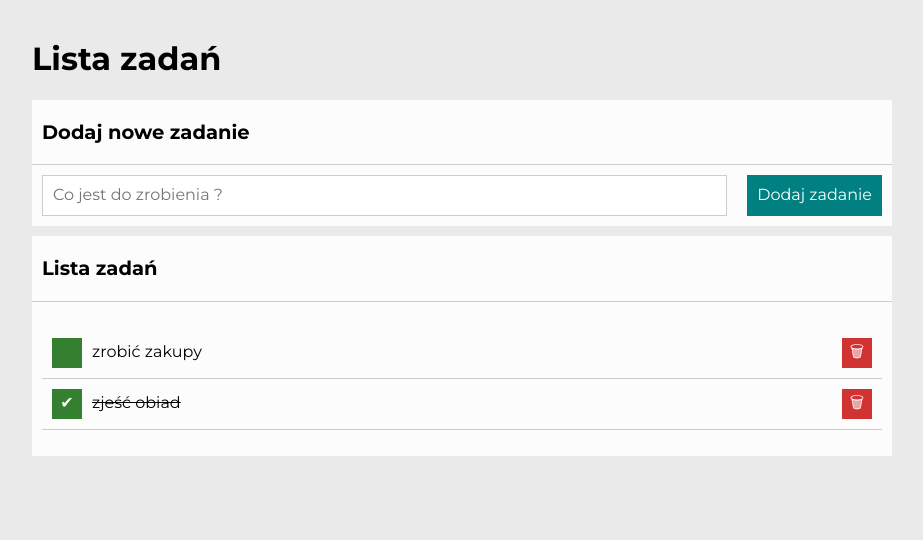
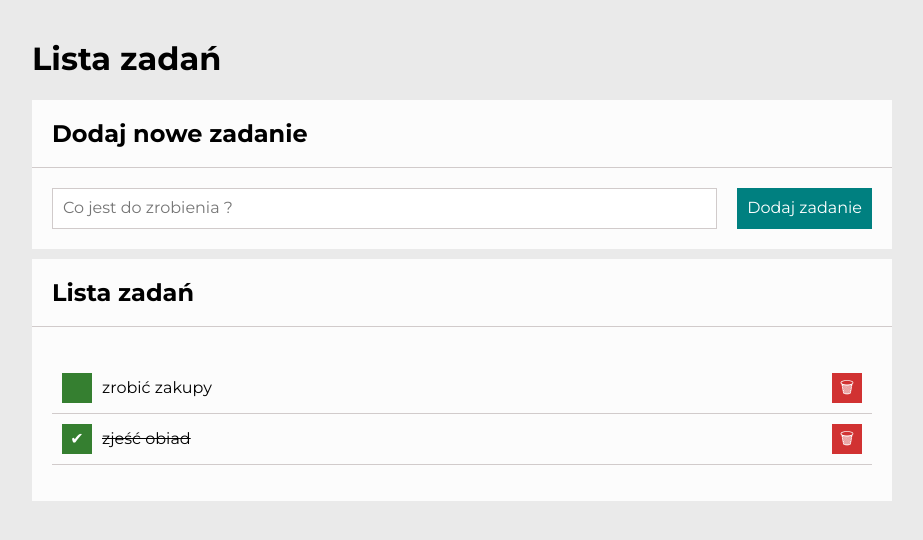
Before and after one commit to WiktoriaNizielska/toDoList, a plain HTML site: page index.html in a window 1280 px wide. Shown: the whole page, without its empty margins (178-1101 px from the left). Drawn offline with nearby package versions, Linux system fonts and the light colour scheme.

Commit message:
correct padding

```diff
--- a/css/container.css
+++ b/css/container.css
@@ -1,5 +1,7 @@
-.container{
+.container {
     padding: 20px;
     max-width: 900px;
-    margin:auto;
+    margin: auto;
+    font-family: 'Montserrat', sans-serif;
+    background-color: rgb(234, 234, 234);
 }
--- a/css/form.css
+++ b/css/form.css
@@ -10,22 +10,22 @@
     }
 }
 
-.form_input {
+.form__input {
     padding: 10px;
     border: solid rgb(209, 203, 203) 1px;
 }
 
-.form_button {
+.form__button {
     background: teal;
     color: white;
     border: none;
     padding: 10px;
 }
 
-.form_button:hover {
-    background-color:rgb(6, 167, 167) ;
+.form__button:hover {
+    background-color: rgb(6, 167, 167);
 }
 
-.form_button:active {
-    background-color:rgb(13, 192, 192) ;
+.form__button:active {
+    background-color: rgb(13, 192, 192);
 }
--- a/css/section.css
+++ b/css/section.css
@@ -5,14 +5,13 @@
     max-width: 900px;
 }
 
-.section_header {
+.section__header {
     margin: 0;
     border-bottom: 1px solid rgb(209, 203, 203);
-    font-size: 13px;
-    padding: 5px 10px;
+    padding: 20px;
 }
 
-.section_body {
-    padding: 10px;
+.section__body {
+    padding: 20px;
     word-break: break-word;
 }
--- a/css/style.css
+++ b/css/style.css
@@ -5,8 +5,3 @@ html {
 *, ::after, ::before {
     box-sizing: inherit;
 }
-
-body {
-    font-family: 'Montserrat', sans-serif;
-    background-color: rgb(234, 234, 234);
-}
--- a/css/tasks.css
+++ b/css/tasks.css
@@ -3,7 +3,7 @@
     padding-left: 0px;
 }
 
-.tasks_item {
+.tasks__item {
     display: grid;
     grid-template-columns: auto 1fr auto;
     grid-gap: 10px;
@@ -12,7 +12,7 @@
     border-bottom: 1px solid rgb(209, 203, 203);
 }
 
-.tasks_button {
+.tasks__button {
     border: none;
     color: white;
     width: 30px;
@@ -20,30 +20,30 @@
     padding: 0;
 }
 
-.tasks_content--done {
+.tasks__content--done {
     text-decoration: line-through;
 }
 
-.tasks_button--toggleDone {
+.tasks__button--toggleDone {
     background-color: rgb(53, 127, 48);
 }
 
-.tasks_button--toggleDone:hover {
+.tasks__button--toggleDone:hover {
     background-color: rgb(69, 164, 62);
 }
 
-.tasks_button--toggleDone:active {
+.tasks__button--toggleDone:active {
     background-color: rgb(83, 197, 75);
 }
 
-.tasks_button--remove {
+.tasks__button--remove {
     background-color: rgb(209, 50, 50);
 }
 
-.tasks_button--remove:hover {
+.tasks__button--remove:hover {
     background-color: rgb(228, 65, 65);
 }
 
-.tasks_button--remove:active {
+.tasks__button--remove:active {
     background-color: rgb(225, 78, 78);
 }
--- a/index.html
+++ b/index.html
@@ -18,34 +18,28 @@
     <link href="https://fonts.googleapis.com/css2?family=Montserrat:wght@400;600;700&display=swap" rel="stylesheet">
 </head>
 
-<body>
-    <main class="container">
+<body class="container">
     <header>
         <h1>Lista zadań</h1>
     </header>
 
     <section class="section">
-            <header class="section_header">
-                <h2>Dodaj nowe zadanie</h2>
-            </header>
-            <div class="section_body">
+        <h2 class="section__header">Dodaj nowe zadanie</h2>
+        <div class="section__body">
             <form class=" form js-form">
-                    <input class=" form_input js-newTask" placeholder="Co jest do zrobienia ?">
-                    <button class="form_button">Dodaj zadanie</button>
+                <input class=" form__input js-newTask" placeholder="Co jest do zrobienia ?">
+                <button class="form__button">Dodaj zadanie</button>
             </form>
         </div>
     </section>
 
 
     <section class="section">
-            <header class="section_header">
-                <h2>Lista zadań</h2>
-            </header>
-            <div class="section_body">
+        <h2 class="section__header">Lista zadań</h2>
+        <div class="section__body">
             <ul class="tasks js-tasks"></ul>
         </div>
     </section>
-    </main>
 </body>
 
 </html>
--- a/js/script.js
+++ b/js/script.js
@@ -10,7 +10,7 @@
         },
     ];
 
-    addNewTask = (newTaskContent) => {
+    const addNewTask = (newTaskContent) => {
         tasks.push({
             content: newTaskContent,
         });
@@ -45,20 +45,21 @@
         });
     }
 
-    render = () => {
+    const render = () => {
         let htmlString = " ";
 
         for (const task of tasks) {
             htmlString += `
-            <li class="tasks_item">
-            <button class ="tasks_button tasks_button--toggleDone js-toggleDone">
-            ${task.done ? "✔" : ""}
-            </button>
-            <span class="tasks_content${task.done ? " tasks_content--done" : ""}">${task.content}</span>
-            <button class ="tasks_button tasks_button--remove js-remove">
-            🗑
-            </button>
-            </li>
+             <li class="tasks__item">
+              <button class ="tasks__button tasks__button--toggleDone js-toggleDone">
+                ${task.done ? "✔" : ""}
+              </button>
+              <span class="tasks__content
+                ${task.done ? " tasks__content--done" : ""}">${task.content}</span>
+              <button class ="tasks__button tasks__button--remove js-remove">
+                🗑
+              </button>
+             </li>
             `;
         }
 
```
Lines whose indentation alone changed are shown as unchanged.
